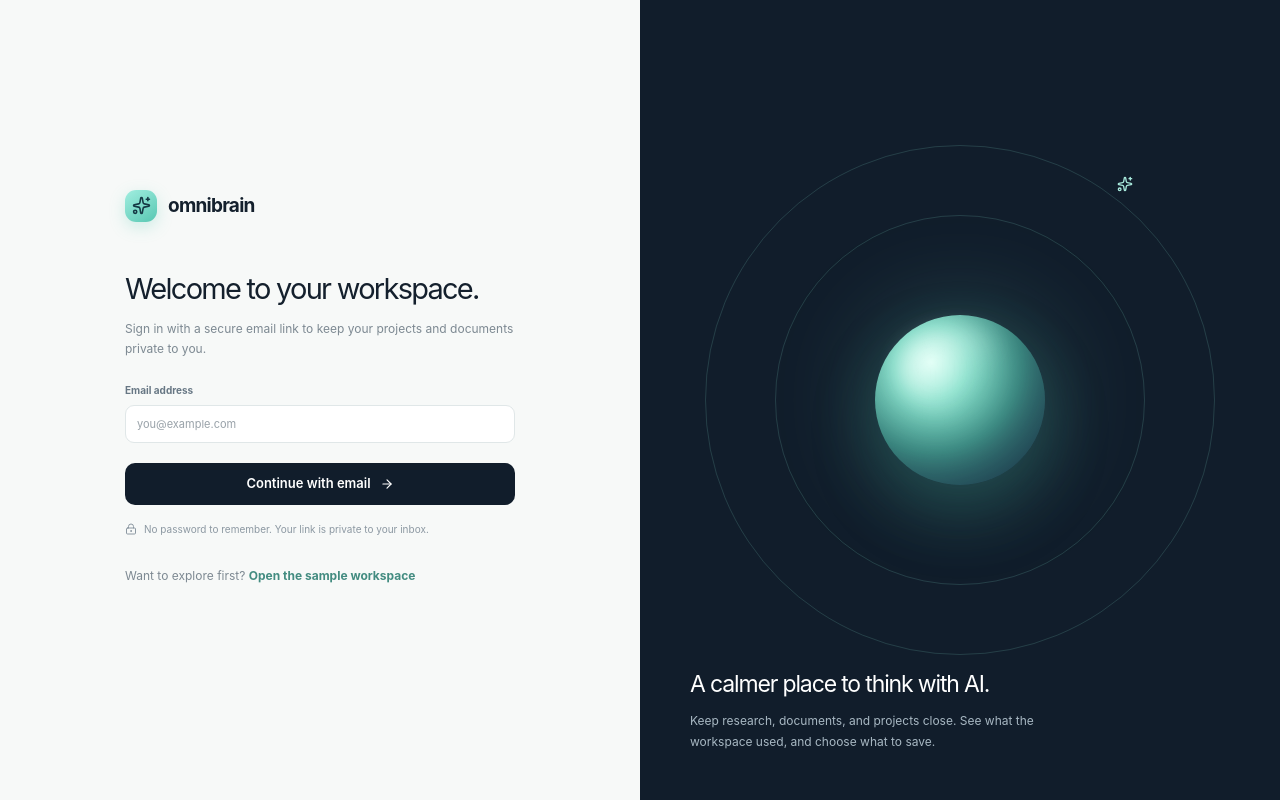
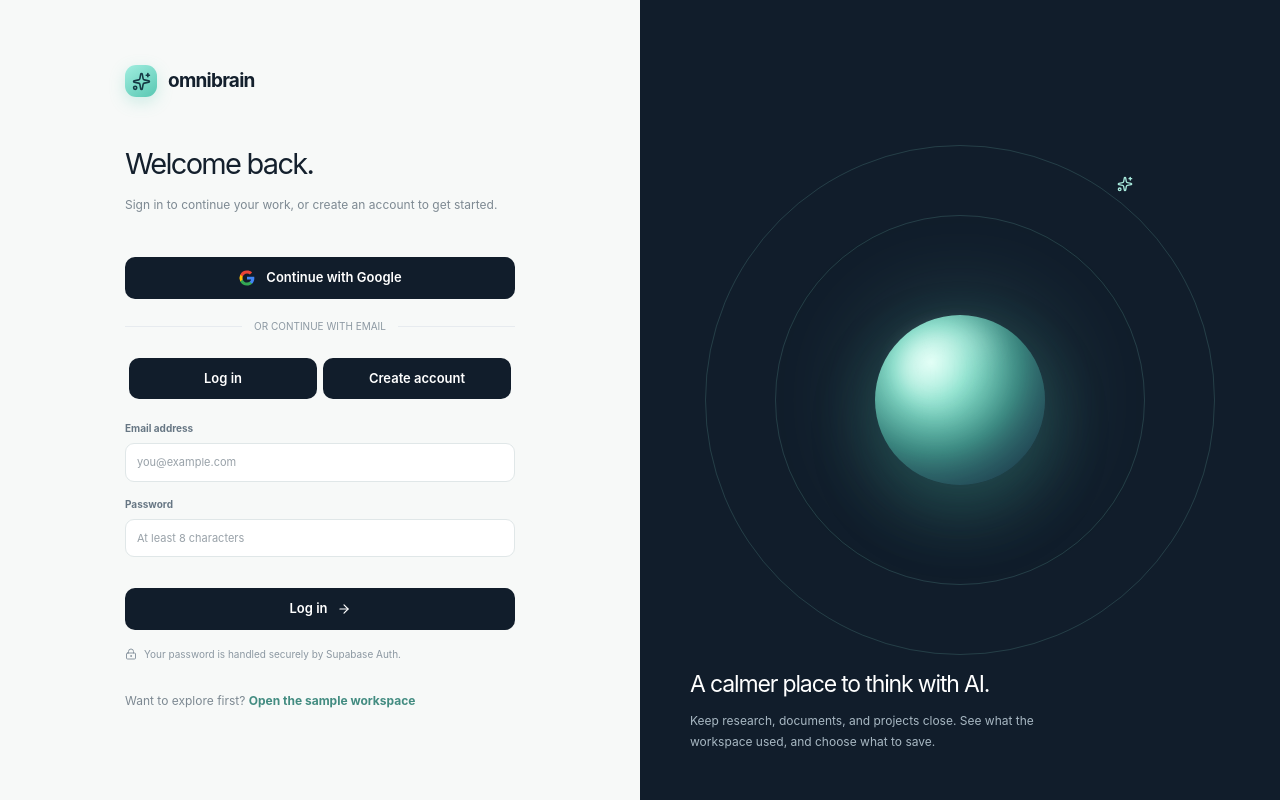
Before and after one commit to techstudio-88/omni-ai, a Next.js app: page /login in a window 1280 px wide. Built offline with nearby package versions, Linux system fonts and the light colour scheme; no server answers.

Commit message:
Redesign login for password and Google sign-in

```diff
--- a/src/app/login/page.tsx
+++ b/src/app/login/page.tsx
@@ -1,17 +1,25 @@
 "use client";
 
-import { useActionState } from "react";
+import { useActionState, useState } from "react";
 import Link from "next/link";
 import { ArrowRight, CheckCircle2, LockKeyhole, Sparkles } from "lucide-react";
 import { Brand } from "@/components/brand";
-import { sendMagicLink, type LoginState } from "./action";
+import { continueWithGoogle, passwordAuth, type LoginState } from "./action";
 
 const initialState: LoginState = {};
 export default function LoginPage() {
-  const [state, action, pending] = useActionState(sendMagicLink, initialState);
-  return <main className="login-page"><section className="login-panel"><div className="login-card"><Link href="/"><Brand /></Link><h1>Welcome to your workspace.</h1><p>Sign in with a secure email link to keep your projects and documents private to you.</p>
-      {state.sentTo ? <div className="toast" role="status"><CheckCircle2 size={15} style={{ verticalAlign: "-3px", marginRight: 6 }} />Check {state.sentTo} for your sign-in link.</div> : <form action={action}><div className="form-field"><label htmlFor="email">Email address</label><input autoComplete="email" id="email" name="email" type="email" required placeholder="you@example.com" /></div>{state.error && <p className="toast" role="alert">{state.error}</p>}<button className="button" style={{ width: "100%", marginTop: 5 }} disabled={pending}>{pending ? "Sending secure link…" : <>Continue with email <ArrowRight size={14} /></>}</button></form>}
-      <div className="mini-label" style={{ display: "flex", gap: 7, alignItems: "center", marginTop: 17 }}><LockKeyhole size={12} />No password to remember. Your link is private to your inbox.</div><p className="mini-label" style={{ marginTop: 29 }}>Want to explore first? <Link href="/studio" style={{ color: "#438c81", fontWeight: 650 }}>Open the sample workspace</Link></p></div></section>
+  const [state, action, pending] = useActionState(passwordAuth, initialState);
+  const [mode, setMode] = useState<"login" | "signup">("login");
+  return <main className="login-page"><section className="login-panel"><div className="login-card"><Link href="/"><Brand /></Link><h1>{mode === "login" ? "Welcome back." : "Create your workspace."}</h1><p>Sign in to continue your work, or create an account to get started.</p>
+      <form action={continueWithGoogle}><button className="button button-secondary" type="submit" style={{ width: "100%", justifyContent: "center", gap: 10, marginTop: 18 }}><GoogleMark />Continue with Google</button></form>
+      <div className="mini-label" style={{ display: "flex", alignItems: "center", gap: 12, margin: "20px 0" }}><span style={{ height: 1, background: "var(--line)", flex: 1 }} />OR CONTINUE WITH EMAIL<span style={{ height: 1, background: "var(--line)", flex: 1 }} /></div>
+      <div style={{ display: "grid", gridTemplateColumns: "1fr 1fr", gap: 6, padding: 4, borderRadius: 12, background: "var(--surface-muted)", marginBottom: 18 }}><button type="button" className={mode === "login" ? "button" : "button button-ghost"} onClick={() => setMode("login")}>Log in</button><button type="button" className={mode === "signup" ? "button" : "button button-ghost"} onClick={() => setMode("signup")}>Create account</button></div>
+      <form action={action}><input type="hidden" name="mode" value={mode} /><div className="form-field"><label htmlFor="email">Email address</label><input autoComplete="email" id="email" name="email" type="email" required placeholder="you@example.com" /></div><div className="form-field" style={{ marginTop: 14 }}><label htmlFor="password">Password</label><input autoComplete={mode === "login" ? "current-password" : "new-password"} id="password" name="password" type="password" minLength={8} required placeholder="At least 8 characters" /></div>{state.error && <p className="toast" role="alert">{state.error}</p>}{state.message && <p className="toast" role="status"><CheckCircle2 size={15} style={{ verticalAlign: "-3px", marginRight: 6 }} />{state.message}</p>}<button className="button" type="submit" style={{ width: "100%", marginTop: 16 }} disabled={pending}>{pending ? "Please wait…" : <>{mode === "login" ? "Log in" : "Create account"} <ArrowRight size={14} /></>}</button></form>
+      <div className="mini-label" style={{ display: "flex", gap: 7, alignItems: "center", marginTop: 17 }}><LockKeyhole size={12} />Your password is handled securely by Supabase Auth.</div><p className="mini-label" style={{ marginTop: 29 }}>Want to explore first? <Link href="/studio" style={{ color: "#438c81", fontWeight: 650 }}>Open the sample workspace</Link></p></div></section>
     <aside className="login-visual"><div className="orb" /><div className="login-visual-copy"><h2>A calmer place to think with AI.</h2><p>Keep research, documents, and projects close. See what the workspace used, and choose what to save.</p></div><Sparkles size={16} style={{ position: "absolute", top: "22%", right: "23%", color: "#a8e9dc" }} /></aside>
   </main>;
 }
+
+function GoogleMark() {
+  return <svg width="18" height="18" viewBox="0 0 48 48" aria-hidden="true"><path fill="#4285F4" d="M43.6 24.5c0-1.4-.1-2.8-.4-4.1H24v7.8h11c-.5 2.5-1.9 4.6-4 6v5h6.5c3.8-3.5 6.1-8.6 6.1-14.7Z"/><path fill="#34A853" d="M24 44c5.5 0 10.1-1.8 13.5-4.8l-6.5-5c-1.8 1.2-4.1 2-7 2-5.3 0-9.8-3.6-11.4-8.4H5.9v5.2A20 20 0 0 0 24 44Z"/><path fill="#FBBC05" d="M12.6 27.8a12 12 0 0 1 0-7.6V15H5.9a20 20 0 0 0 0 18l6.7-5.2Z"/><path fill="#EA4335" d="M24 11.8c3 0 5.7 1 7.8 3.1l5.8-5.8C34.1 5.8 29.5 4 24 4A20 20 0 0 0 5.9 15l6.7 5.2C14.2 15.4 18.7 11.8 24 11.8Z"/></svg>;
+}
```
